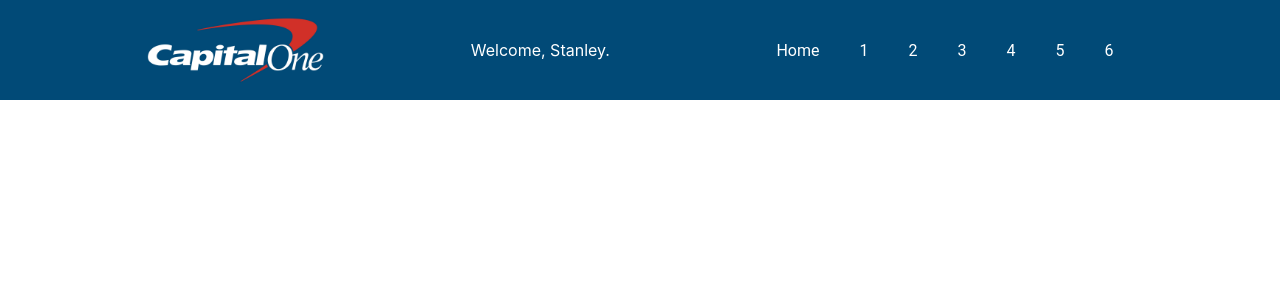
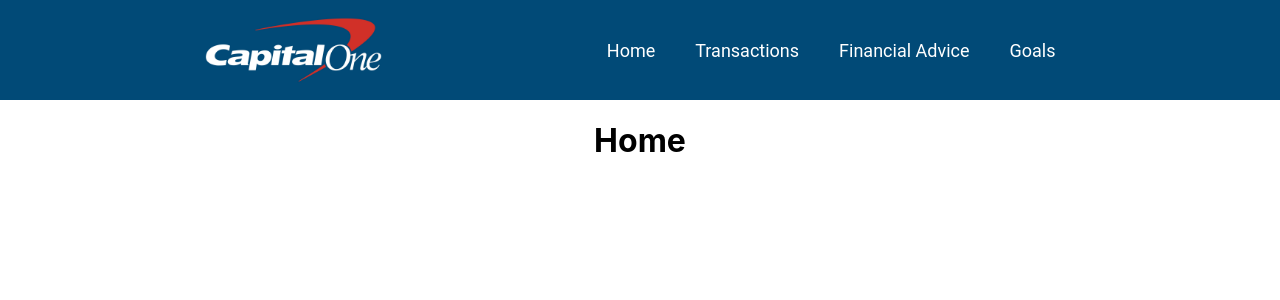
Before and after one commit to MrGreenGaming14/capital-one-project, a React (Create React App) app: page / in a window 1280 px wide. Shown: the top 300 px of the page. Built offline with nearby package versions, Linux system fonts and the light colour scheme.

Commit message:
modified:   src/App.js 	modified:   src/components/Header.css 	modified:   src/components/Header.js 	deleted:    src/components/capital-one-project - Shortcut.lnk

```diff
--- a/src/App.js
+++ b/src/App.js
@@ -1,10 +1,19 @@
 import Header from './components/Header';
 import './App.css';
+import {BrowserRouter as Router, Routes, Route} from 'react-router-dom';
 
 function App() {
   return (
     <div className="App">
-      <Header/>
+      <Router>
+        <Header/>
+        <Routes>
+          <Route path="/" element={<h1>Home</h1>}/>
+          <Route path="/transactions" element={<h1>Transactions</h1>}/>
+          <Route path="/advice" element={<h1>Financial Advice</h1>}/>
+          <Route path="/goals" element={<h1>Goals</h1>}/>
+        </Routes>
+      </Router>
     </div>
   );
 }
--- a/src/components/Header.css
+++ b/src/components/Header.css
@@ -23,6 +23,7 @@ a {
   text-decoration: none;
   color: white;
   font-weight: 400;
+  font-size: 18px;
 }
 
 /* .header {
--- a/src/components/Header.js
+++ b/src/components/Header.js
@@ -6,16 +6,12 @@ const Header = () => {
     return (
         <div className="header">
             <img src={myLogo} width={177.78} height={100} />
-            Welcome, Stanley.
+
             <div className="links">
-
-                <a href="/">Home</a>
-                <a href="/1">1</a>
-                <a href="/2">2</a>
-                <a href="/3">3</a>
-                <a href="/4">4</a>
-                <a href="/5">5</a>
-                <a href="/6">6</a>
+                <Link to="/">Home</Link>
+                <Link to="/transactions">Transactions</Link>
+                <Link to="/advice">Financial Advice</Link>
+                <Link to="/goals">Goals</Link>
             </div>
         </div>
     );
```
Also changed, not shown: 1 other file (tests, documents, lock files or other folders).
